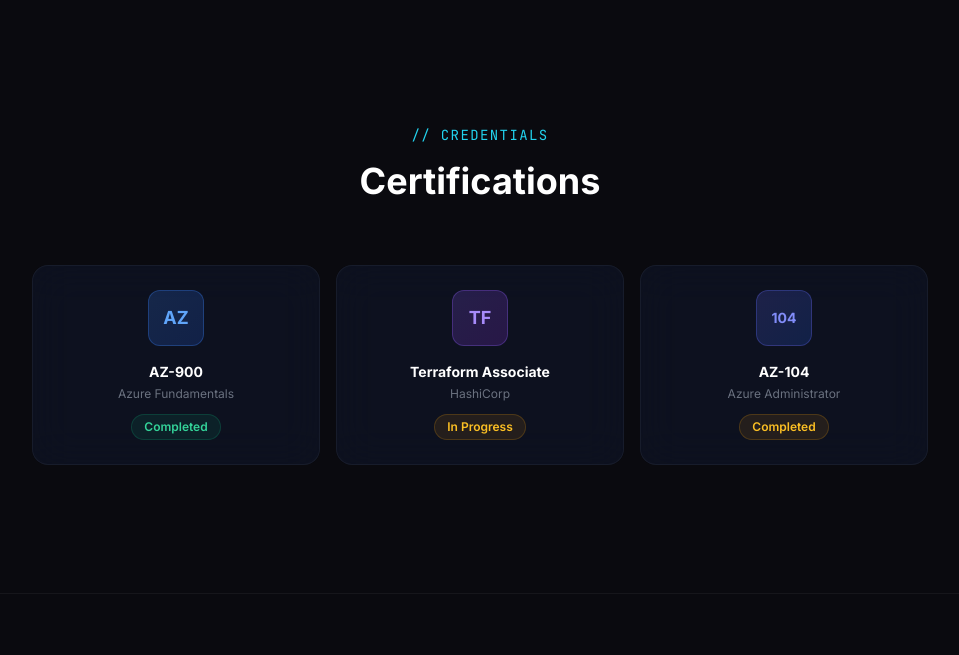
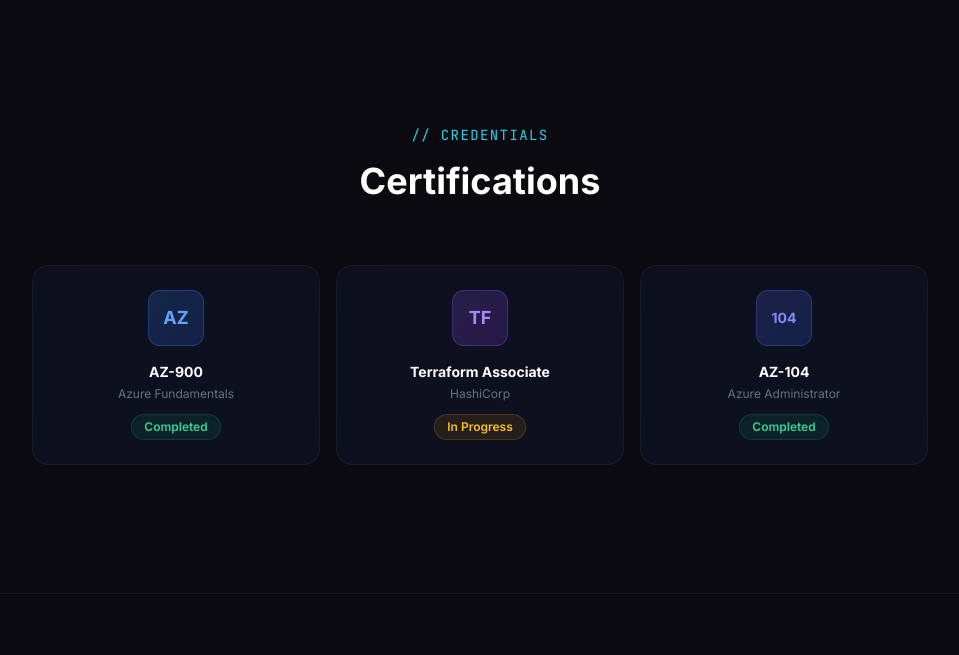
Before and after one commit to D-Reyaskhan/D-Reyaskhan.github.io, a plain HTML site: page index.html in a window 1280 px wide. Shown: the part 4393-5048 px from the top of the page, without its empty margins (160-1119 px from the left). Drawn offline with nearby package versions, Linux system fonts and the light colour scheme.

Commit message:
Update index.html

```diff
--- a/index.html
+++ b/index.html
@@ -503,7 +503,7 @@
           </div>
           <h4 class="font-bold text-white text-sm">AZ-104</h4>
           <p class="text-xs text-gray-500 mt-1">Azure Administrator</p>
-          <span class="inline-block mt-3 px-3 py-1 rounded-full text-xs font-semibold bg-amber-500/10 text-amber-400 border border-amber-500/20">Completed</span>
+          <span class="inline-block mt-3 px-3 py-1 rounded-full text-xs font-semibold bg-emerald-500/10 text-emerald-400 border border-emerald-500/20">Completed</span>
         </div>
       </div>
     </div>
```
